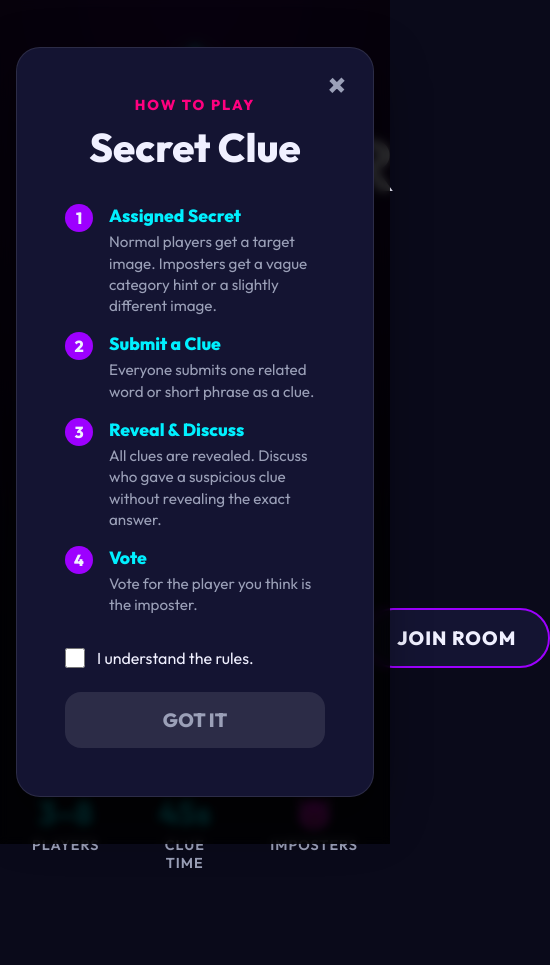
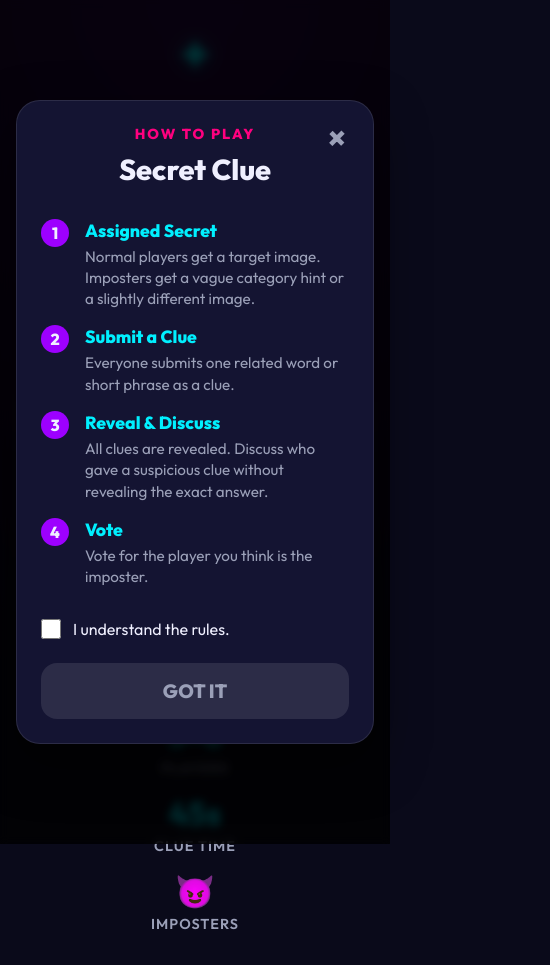
Before and after one commit to veeranagulan-bit/Imposter, a website: page public/index.html in a window 390 px wide. Both pictures are taken after a click on the button "📜 HOW TO PLAY". Shown: the whole page, 550 px wide, since content can reach past the window. Before the commit the page ends 904 px from the top, so only its background shows below. Drawn offline with nearby package versions, Linux system fonts and the light colour scheme; no server answers.

Commit message:
Enhance mobile responsiveness and ignore node_modules

```diff
--- a/public/css/style.css
+++ b/public/css/style.css
@@ -274,3 +274,16 @@
 .rules-check input { width: 20px; height: 20px; accent-color: var(--primary); }
 
 .modal-overlay:not(.active), .home-rules-modal:not(.active) { display: none !important; }
+
+/* Responsive adjustments */
+@media (max-width: 600px) {
+    .hero h1 { font-size: 3rem; }
+    .logo-mark { font-size: 3rem; }
+    .tagline { font-size: 1.2rem; }
+    .menu { padding: 1.5rem; gap: 1rem; }
+    .join-box { flex-direction: column; }
+    .join-box button { width: 100%; }
+    .game-info { flex-direction: column; gap: 1rem; }
+    .name-modal, .home-rules-card { padding: 1.5rem; }
+    .name-modal h2, .home-rules-card h2 { font-size: 1.8rem; }
+}
```
Also changed, not shown: public/css/game.css (+12 -0 lines), public/css/lobby.css (+8 -0 lines), 1 other file.
